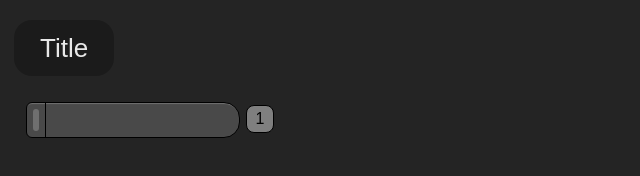
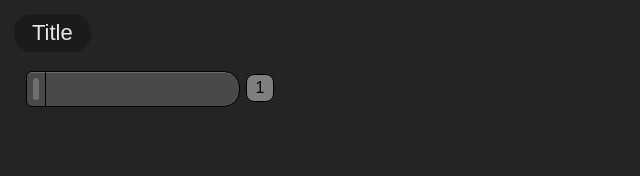
Before and after one commit to adam-devel/priority-tree, a website with bundled scripts: page index.html in a window 1280 px wide. Shown: the whole page, without its empty margins (0-640 px from the left). Built offline with nearby package versions, Linux system fonts and the light colour scheme.

Commit message:
ui: scale down the title box

```diff
--- a/style/index.css
+++ b/style/index.css
@@ -48,11 +48,11 @@ main {
    background-color: var(--text-bg);
    width: min-content;
    width: -moz-fit-content;
-   font-size: 26px;
-   padding: 15px 26px;
+   font-size: 22px;
+   padding: 8px 18px;
    border-radius: 18px;
    color: var(--text-color);
-   margin: 12px 0 23px 6px;
+   margin: 6px 0 16px 6px;
 }
 .knot {
    width: fit-content;
```
